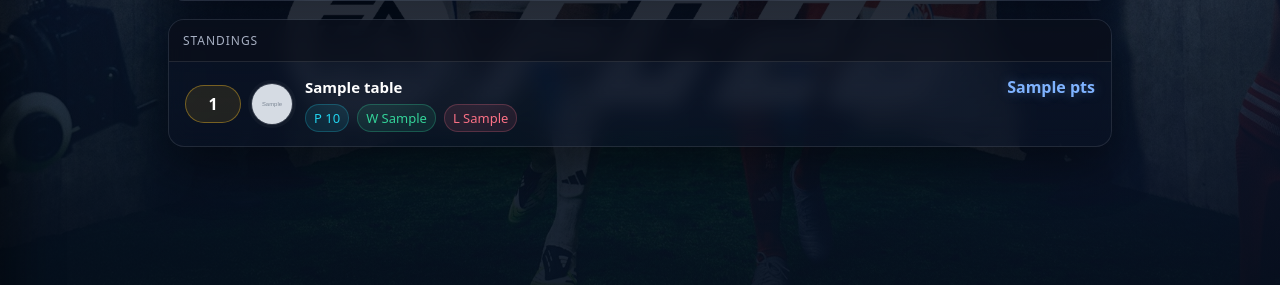
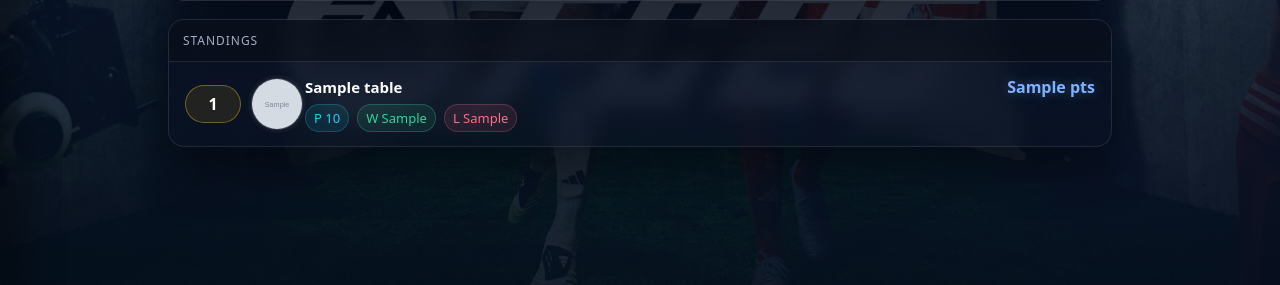
Before and after one commit to kiteAether/fc26-leaderboard, a FastAPI app: template app/templates/leaderboard.html in a window 1280 px wide. Shown: the part 444-729 px from the top of the page. Run offline with FastAPI, Linux system fonts and the light colour scheme; the template is opened without the code that fills it: most values are stand-ins (such as "Sample title", 1, 10 or a date in 2020); grey boxes marked "Sample" are stand-in pictures.

Commit message:
ui: enlarge standings avatar circles for better visibility

```diff
--- a/app/templates/leaderboard.html
+++ b/app/templates/leaderboard.html
@@ -445,14 +445,14 @@
     }
 
     .rowAvatar{
-      width:42px;
-      height:42px;
+      width:52px;
+      height:52px;
       border-radius:50%;
       overflow:hidden;
       display:flex;
       align-items:center;
       justify-content:center;
-      border:1px solid rgba(255,255,255,.12);
+      border:1px solid rgba(255,255,255,.14);
       background:rgba(255,255,255,.06);
       box-shadow:0 0 0 3px rgba(255,255,255,.03);
       flex-shrink:0;
@@ -466,7 +466,7 @@
     }
 
     .rowAvatar .initials{
-      font-size:13px;
+      font-size:16px;
     }
 
     .row.r1 .rank{ border-color:rgba(251,191,36,.40); background:rgba(251,191,36,.10); }
@@ -650,8 +650,8 @@
       }
 
       .rowAvatar{
-        width:36px;
-        height:36px;
+        width:46px;
+        height:46px;
       }
 
       .teamName{
```
